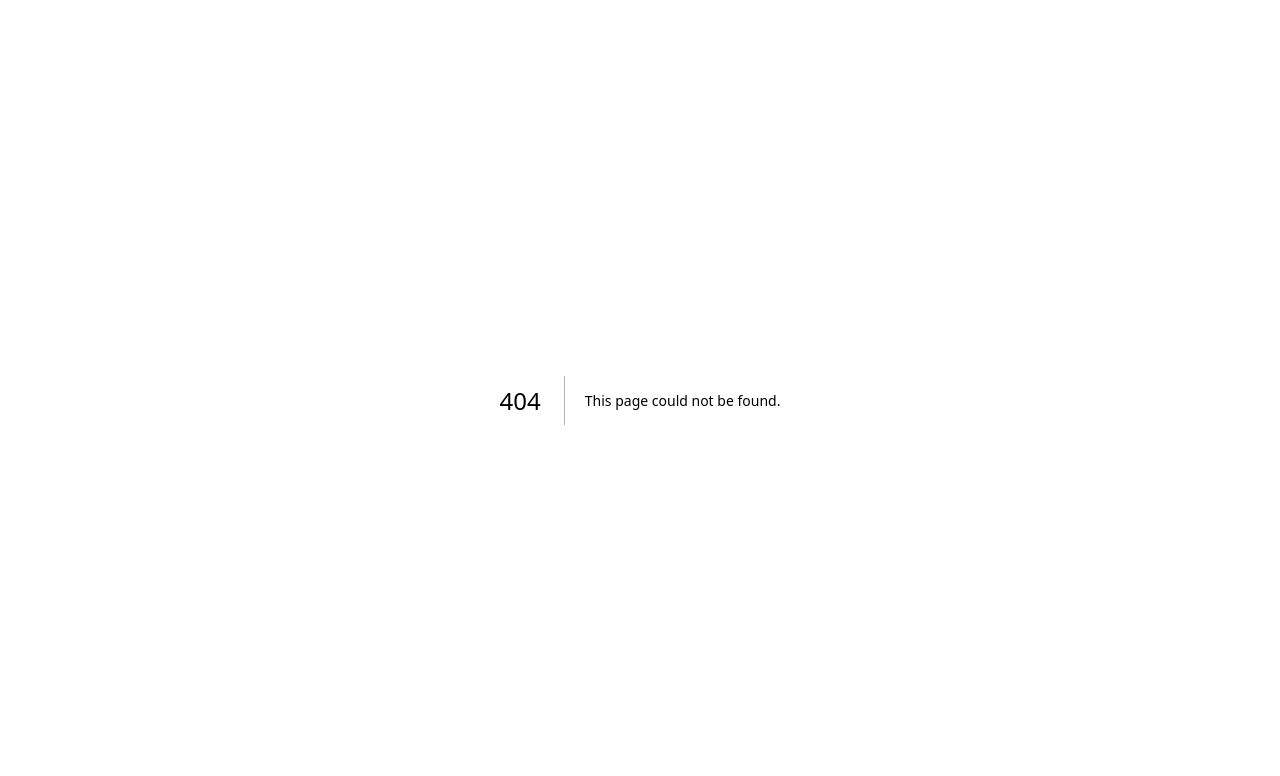
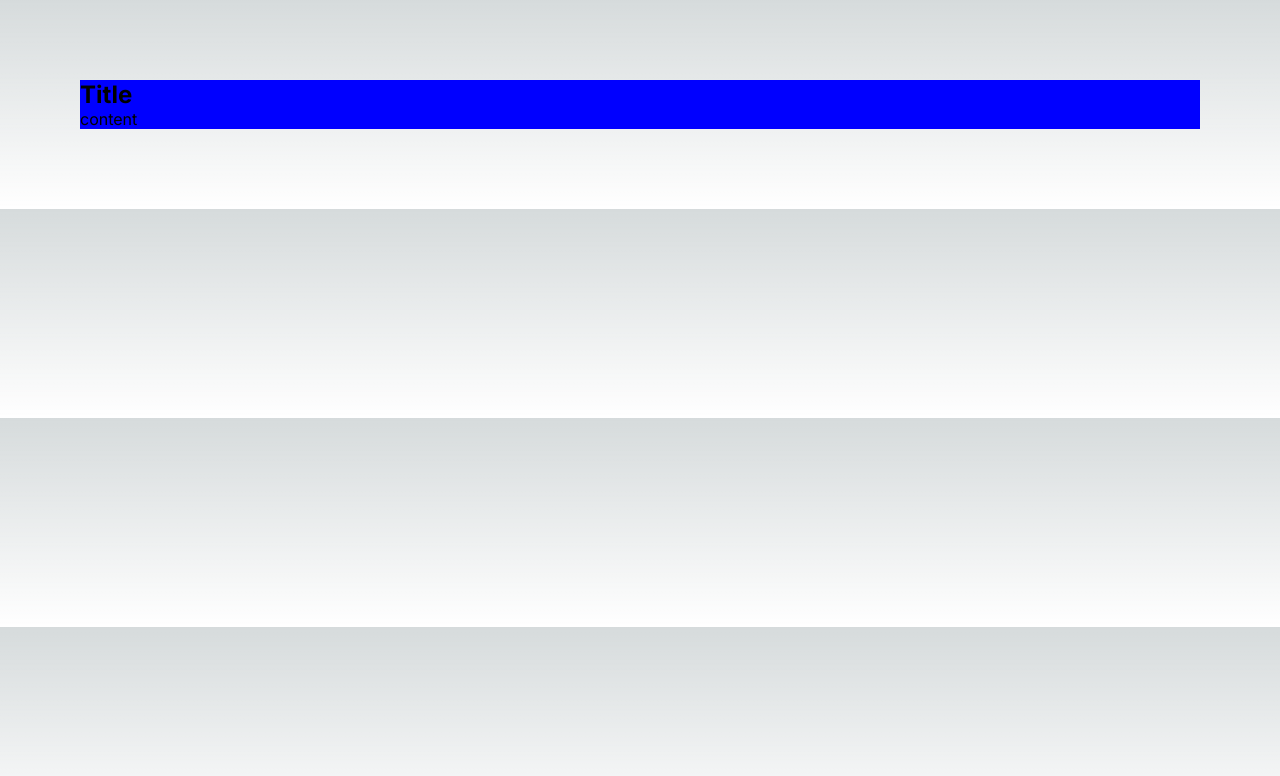
Before and after one commit to m00gendai/demo-photosite, a Next.js app: page /fotos in a window 1280 px wide. Before the commit this address had no page. Shown: the top 776 px of the page. Built offline with nearby package versions, Linux system fonts and the light colour scheme.

Commit message:
Added foto page folder Added foto page and layout

```diff
--- /dev/null
+++ b/app/fotos/layout.tsx
@@ -0,0 +1,24 @@
+import "../../styles/globals.css"
+import type { Metadata } from 'next'
+import { Inter } from 'next/font/google'
+import Navbar from "../../components/Navbar"
+import React from "react"
+
+const inter = Inter({ subsets: ['latin'] })
+
+export const metadata: Metadata = {
+  title: 'Create Next App',
+  description: 'Generated by create next app',
+}
+
+export default function PageLayout({
+  children,
+}: {
+  children: React.ReactNode
+}) {
+  return (
+<>
+        {children}
+</>
+  )
+}
--- /dev/null
+++ b/app/fotos/page.tsx
@@ -0,0 +1,11 @@
+
+export default function Home() {
+  return (
+    <section>
+        <h1>Title</h1>
+        <article>
+          content
+        </article>
+    </section>
+  )
+}
```
